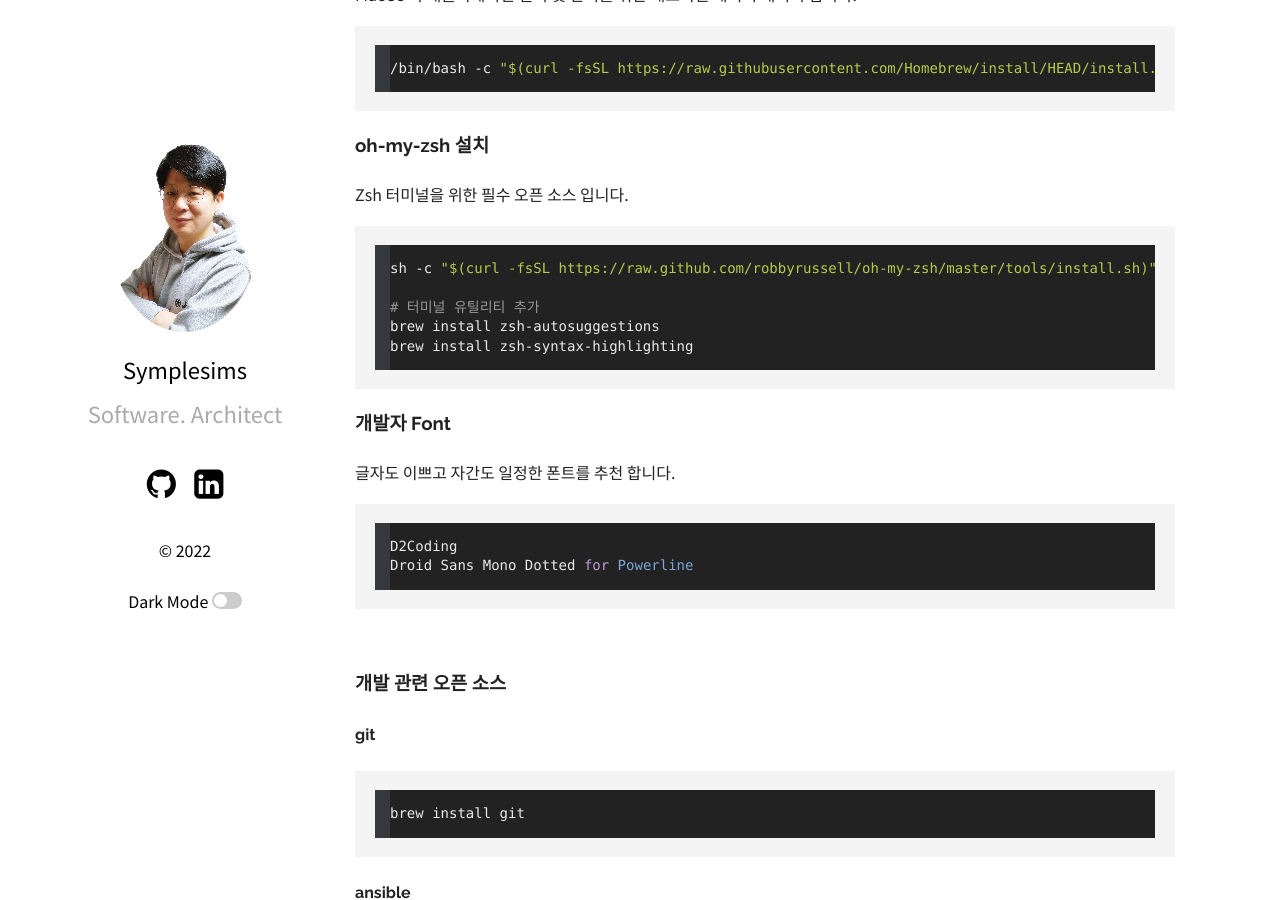
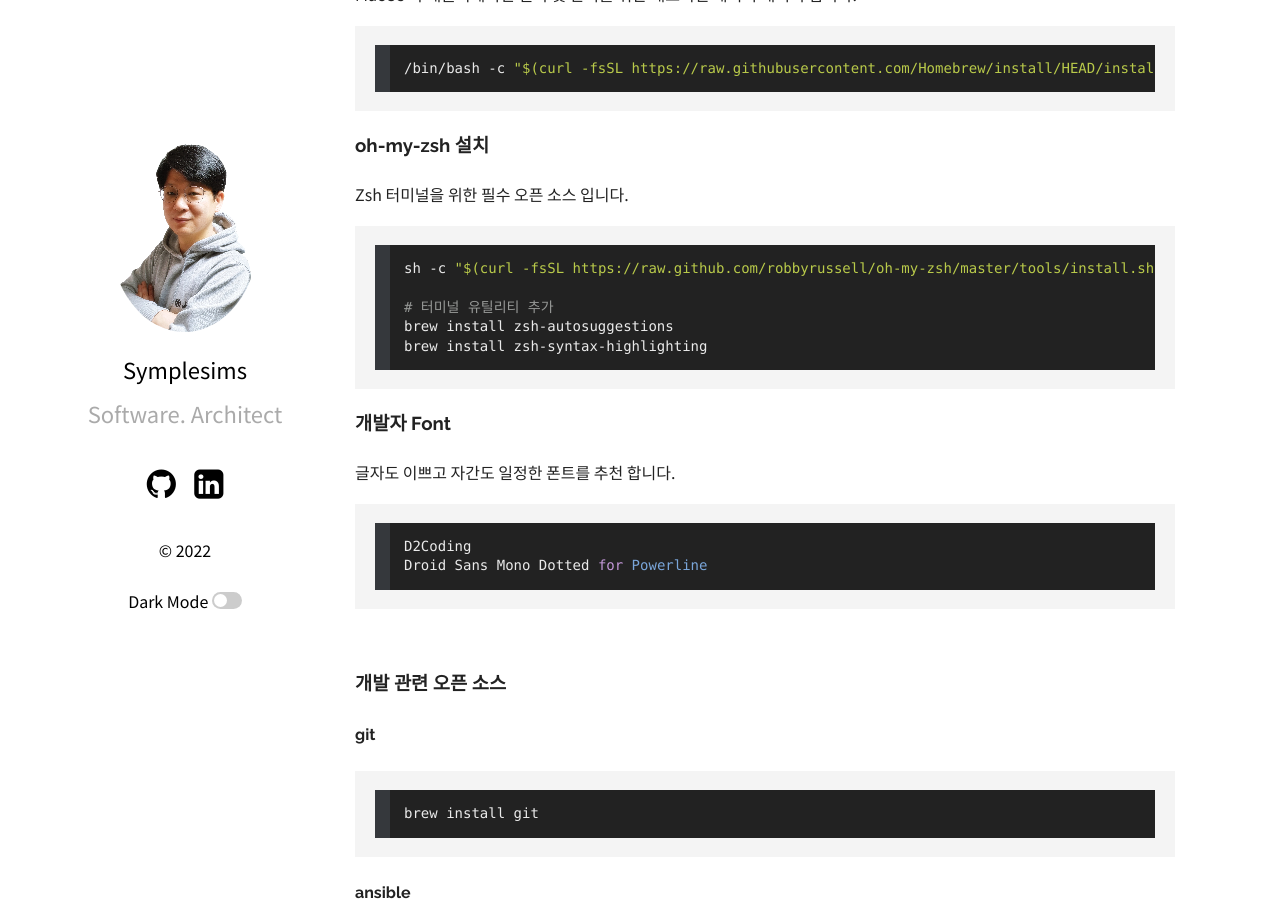
Before and after one commit to symplesims/symplesims.github.io, a Jekyll site: the page built from _posts/2021-12-02-setup-development-environment-on-macos.md, in a window 1280 px wide and 900 px high, scrolled down 332 px. Built offline with Jekyll 4.4.1, drawn with Linux system fonts in a browser that asks for light colours; nearby versions of some CDN libraries.

Commit message:
hightlight 스타일 보완

```diff
--- a/_includes/head.html
+++ b/_includes/head.html
@@ -2,8 +2,8 @@
 <meta name="viewport" content="width=device-width, initial-scale=1.0">
 <meta http-equiv="X-UA-Compatible" content="ie=edge">
 <link href="https://fonts.googleapis.com/css?family=Merriweather:300|Raleway:400,700" rel="stylesheet">
+<link rel="stylesheet" href="{{ "/assets/css/style.css" | relative_url }}">
 <link rel="stylesheet" href="//cdnjs.cloudflare.com/ajax/libs/highlight.js/{{ site.highlightjs_version }}/styles/{{ site.highlightjs_theme }}.min.css">
-<link rel="stylesheet" href="{{ "/assets/css/style.css" | relative_url }}">
 <script src="//cdnjs.cloudflare.com/ajax/libs/highlight.js/{{ site.highlightjs_version }}/highlight.min.js"></script>
 <title>{{ page.title | default: site.title }}</title>
 {% seo %}
```
